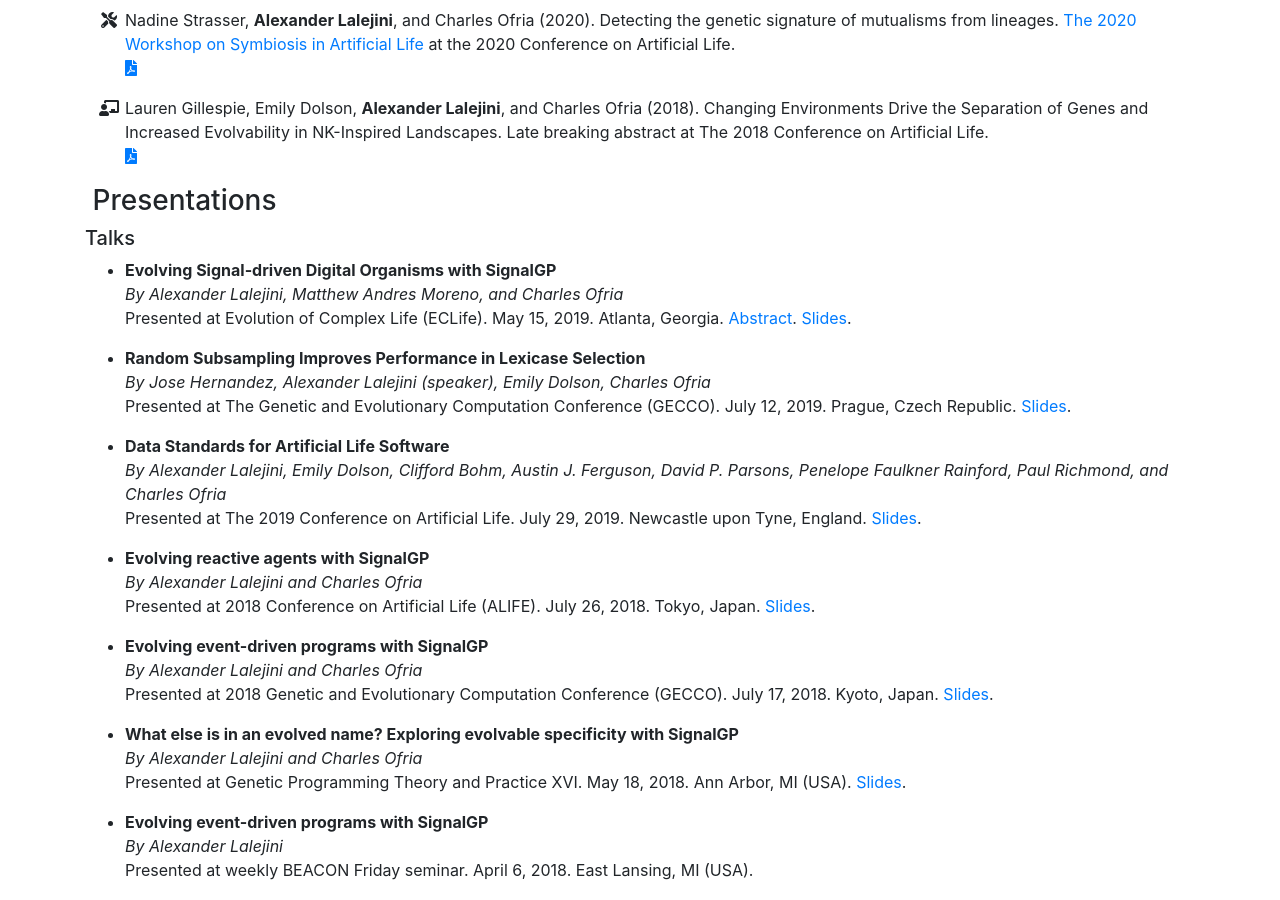
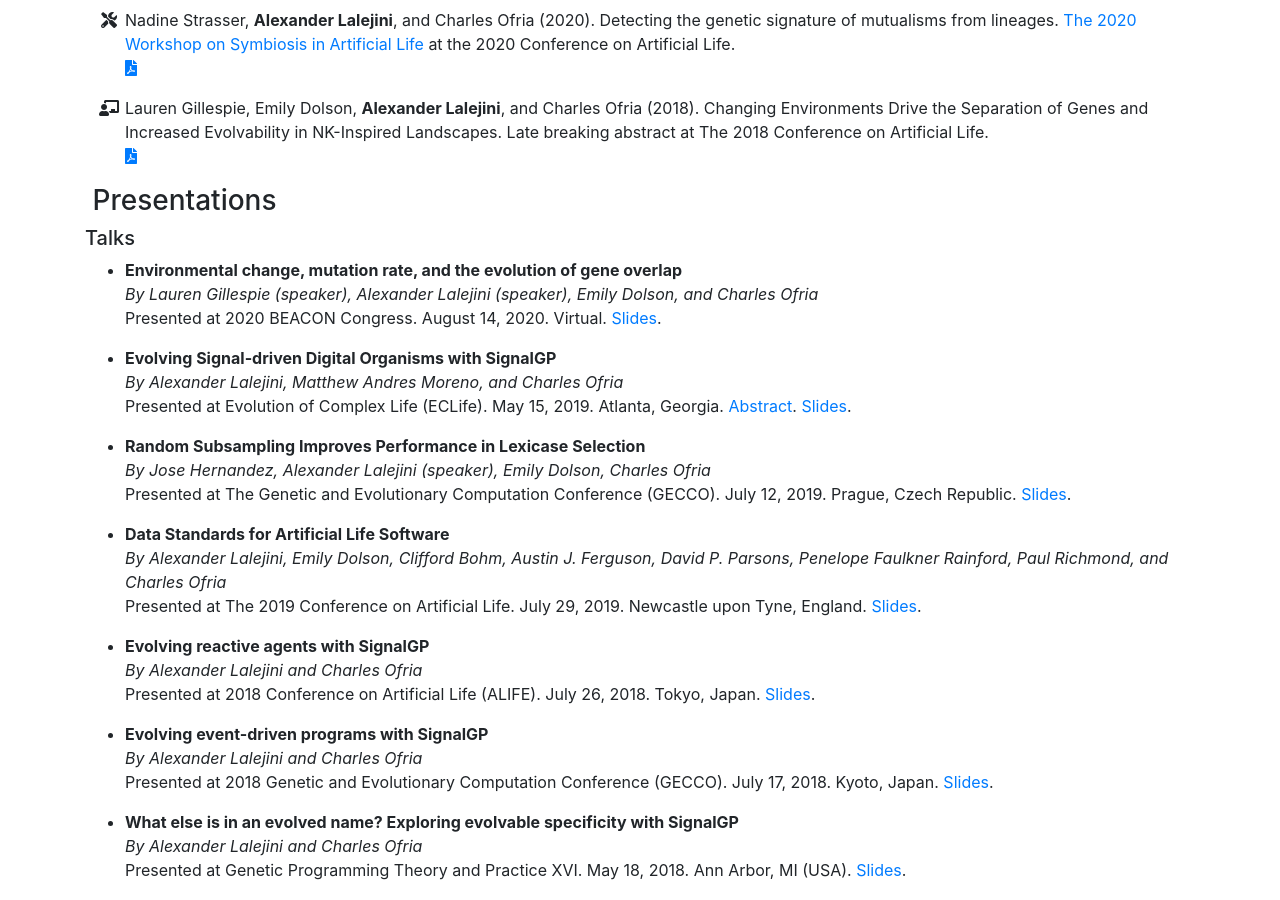
Before and after one commit to amlalejini/amlalejini.github.io, a Jekyll site: the page built from _pages/cv.md, in a window 1280 px wide and 900 px high, scrolled down 3288 px. Built offline with Jekyll 4.4.1, drawn with Linux system fonts in a browser that asks for light colours; nearby versions of some CDN libraries.

Commit message:
add 2020 beacon congress talk to cv data

```diff
--- a/_data/cv_presentations.yml
+++ b/_data/cv_presentations.yml
@@ -1,4 +1,13 @@
 # cv_presentations.yml gives a listing of presentations for my CV
+
+- type: talk
+  title: Environmental change, mutation rate, and the evolution of gene overlap
+  authors: Lauren Gillespie (speaker), Alexander Lalejini (speaker), Emily Dolson, and Charles Ofria
+  venue: 2020 BEACON Congress
+  year: 2020
+  date: August 14, 2020
+  location: Virtual
+  slides_link: https://docs.google.com/presentation/d/1zMWNVtRDQlNUbD-sADnymDbcG6zzdRZMbCEJ4Fx_9hc/edit
 
 - type: talk
   title: Data Standards for Artificial Life Software
```
